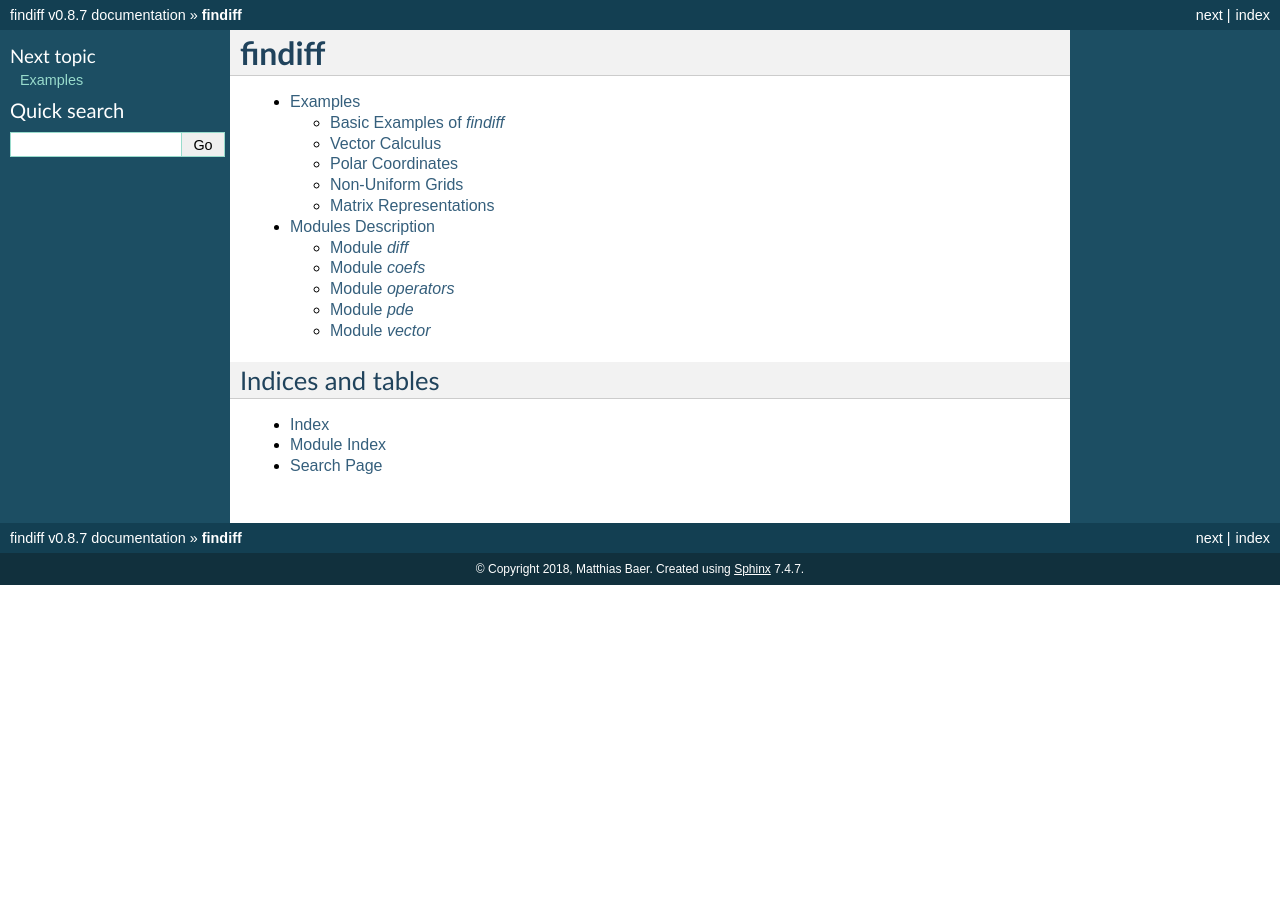
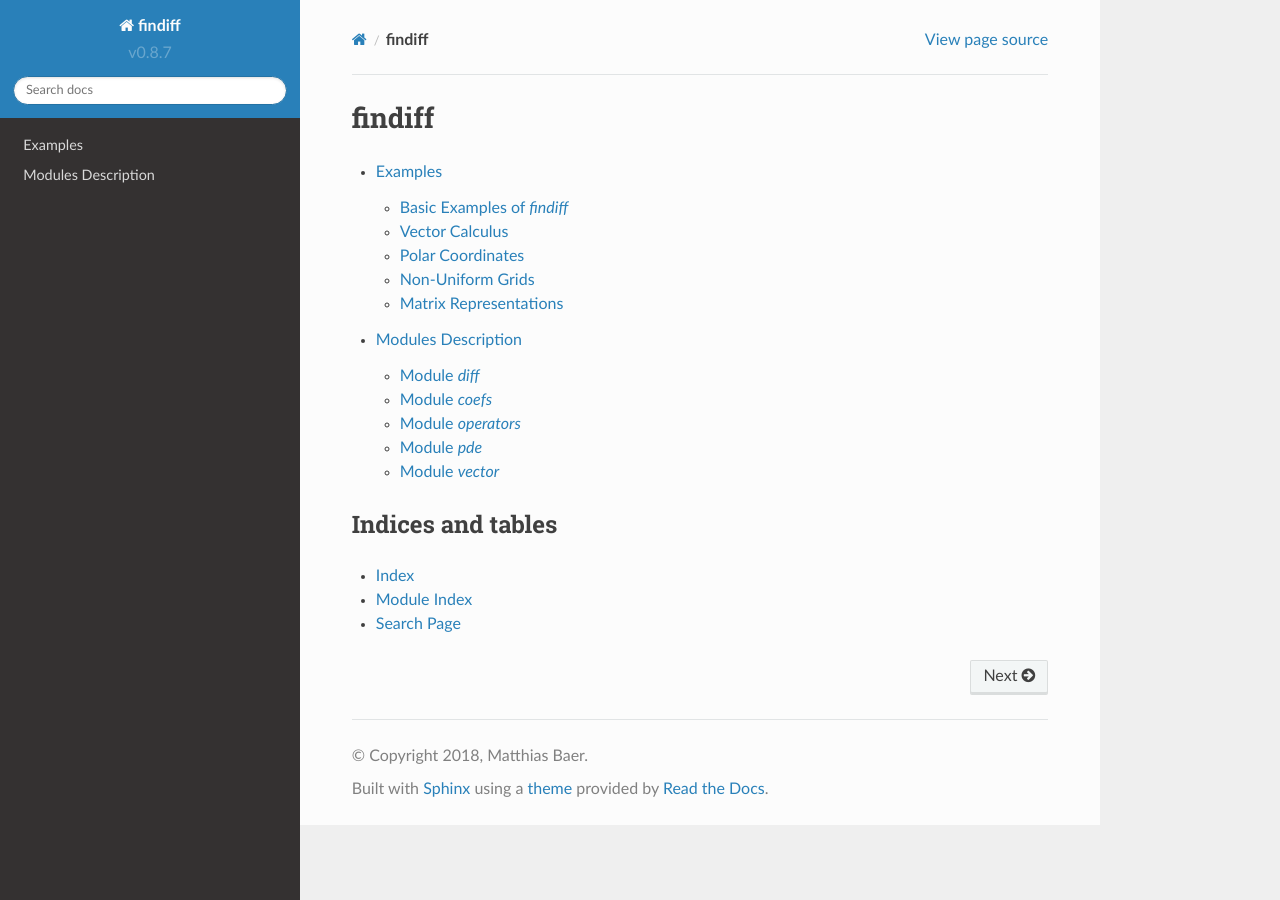
Before and after one commit to maroba/findiff, a Sphinx documentation site: the page built from docs/index.rst, in a window 1280 px wide. Built offline with Sphinx 7.4.7 and the Read the Docs theme 2.0.0, drawn with Linux system fonts in a browser that asks for light colours; formulas are drawn with MathJax 3.

Commit message:
Change doc theme

```diff
--- a/docs/_config.yml
+++ /dev/null
@@ -1 +0,0 @@
-theme: jekyll-theme-cayman
--- a/docs/conf.py
+++ b/docs/conf.py
@@ -83,7 +83,7 @@ todo_include_todos = False
 # The theme to use for HTML and HTML Help pages.  See the documentation for
 # a list of builtin themes.
 #
-html_theme = 'classic'
+html_theme = 'sphinx_rtd_theme'
 
 # Theme options are theme-specific and customize the look and feel of a theme
 # further.  For a list of options available for each theme, see the
```
Also changed, not shown: README.md (+0 -8 lines).
